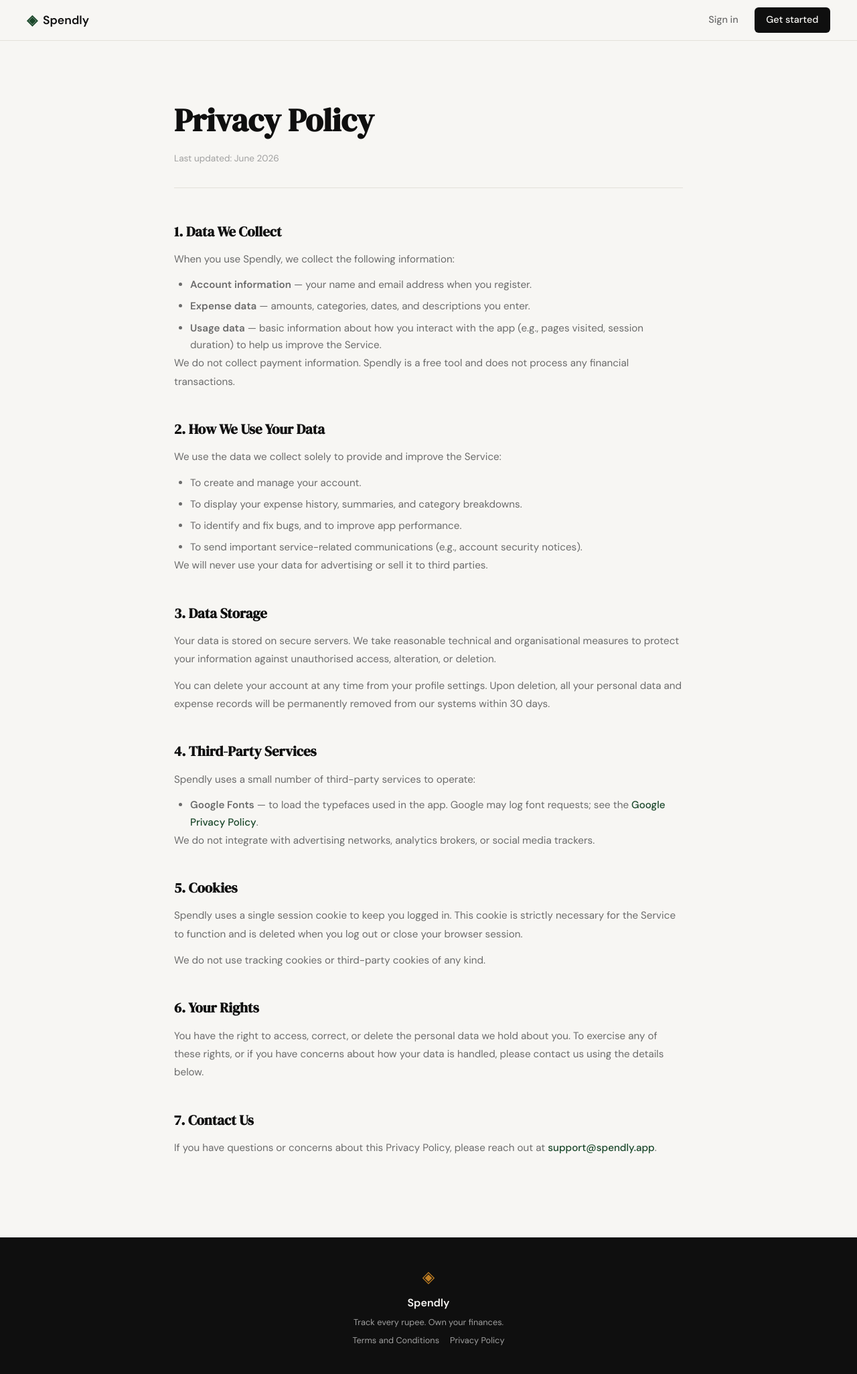
After one commit to UmarEhtisham/spendly, a Flask app: page /privacy in a window 1280 px wide. The commit adds this page. Shown: the whole page at 67% size. Run offline with Flask 3, Linux system fonts and the light colour scheme.

Commit message:
landing: add privacy policy page and route

```diff
--- a/app.py
+++ b/app.py
@@ -25,6 +25,11 @@ def login():
 @app.route("/terms")
 def terms():
     return render_template("terms.html")
+
+
+@app.route("/privacy")
+def privacy():
+    return render_template("privacy.html")
 
 
 # ------------------------------------------------------------------ #
--- a/templates/base.html
+++ b/templates/base.html
@@ -36,7 +36,7 @@
             <p class="footer-copy">Track every rupee. Own your finances.</p>
             <div class="footer-links">
                 <a href="{{ url_for('terms') }}">Terms and Conditions</a>
-                <a href="#">Privacy Policy</a>
+                <a href="{{ url_for('privacy') }}">Privacy Policy</a>
             </div>
         </div>
     </footer>
--- /dev/null
+++ b/templates/privacy.html
@@ -0,0 +1,68 @@
+{% extends "base.html" %}
+
+{% block title %}Privacy Policy — Spendly{% endblock %}
+
+{% block content %}
+
+<section class="legal-page">
+    <div class="legal-inner">
+        <h1 class="legal-title">Privacy Policy</h1>
+        <p class="legal-updated">Last updated: June 2026</p>
+
+        <div class="legal-section">
+            <h2>1. Data We Collect</h2>
+            <p>When you use Spendly, we collect the following information:</p>
+            <ul>
+                <li><strong>Account information</strong> — your name and email address when you register.</li>
+                <li><strong>Expense data</strong> — amounts, categories, dates, and descriptions you enter.</li>
+                <li><strong>Usage data</strong> — basic information about how you interact with the app (e.g., pages visited, session duration) to help us improve the Service.</li>
+            </ul>
+            <p>We do not collect payment information. Spendly is a free tool and does not process any financial transactions.</p>
+        </div>
+
+        <div class="legal-section">
+            <h2>2. How We Use Your Data</h2>
+            <p>We use the data we collect solely to provide and improve the Service:</p>
+            <ul>
+                <li>To create and manage your account.</li>
+                <li>To display your expense history, summaries, and category breakdowns.</li>
+                <li>To identify and fix bugs, and to improve app performance.</li>
+                <li>To send important service-related communications (e.g., account security notices).</li>
+            </ul>
+            <p>We will never use your data for advertising or sell it to third parties.</p>
+        </div>
+
+        <div class="legal-section">
+            <h2>3. Data Storage</h2>
+            <p>Your data is stored on secure servers. We take reasonable technical and organisational measures to protect your information against unauthorised access, alteration, or deletion.</p>
+            <p>You can delete your account at any time from your profile settings. Upon deletion, all your personal data and expense records will be permanently removed from our systems within 30 days.</p>
+        </div>
+
+        <div class="legal-section">
+            <h2>4. Third-Party Services</h2>
+            <p>Spendly uses a small number of third-party services to operate:</p>
+            <ul>
+                <li><strong>Google Fonts</strong> — to load the typefaces used in the app. Google may log font requests; see the <a href="https://policies.google.com/privacy" target="_blank" rel="noopener noreferrer">Google Privacy Policy</a>.</li>
+            </ul>
+            <p>We do not integrate with advertising networks, analytics brokers, or social media trackers.</p>
+        </div>
+
+        <div class="legal-section">
+            <h2>5. Cookies</h2>
+            <p>Spendly uses a single session cookie to keep you logged in. This cookie is strictly necessary for the Service to function and is deleted when you log out or close your browser session.</p>
+            <p>We do not use tracking cookies or third-party cookies of any kind.</p>
+        </div>
+
+        <div class="legal-section">
+            <h2>6. Your Rights</h2>
+            <p>You have the right to access, correct, or delete the personal data we hold about you. To exercise any of these rights, or if you have concerns about how your data is handled, please contact us using the details below.</p>
+        </div>
+
+        <div class="legal-section">
+            <h2>7. Contact Us</h2>
+            <p>If you have questions or concerns about this Privacy Policy, please reach out at <a href="mailto:support@spendly.app">support@spendly.app</a>.</p>
+        </div>
+    </div>
+</section>
+
+{% endblock %}
--- a/templates/terms.html
+++ b/templates/terms.html
@@ -28,7 +28,7 @@
         <div class="legal-section">
             <h2>3. User Data</h2>
             <p>You retain ownership of all expense data you enter into Spendly. By using the Service, you grant us a limited licence to store and process your data solely for the purpose of providing the Service to you.</p>
-            <p>We do not sell your personal or financial data to third parties. For more information on how we handle your data, please review our <a href="#">Privacy Policy</a>.</p>
+            <p>We do not sell your personal or financial data to third parties. For more information on how we handle your data, please review our <a href="{{ url_for('privacy') }}">Privacy Policy</a>.</p>
         </div>
 
         <div class="legal-section">
```
